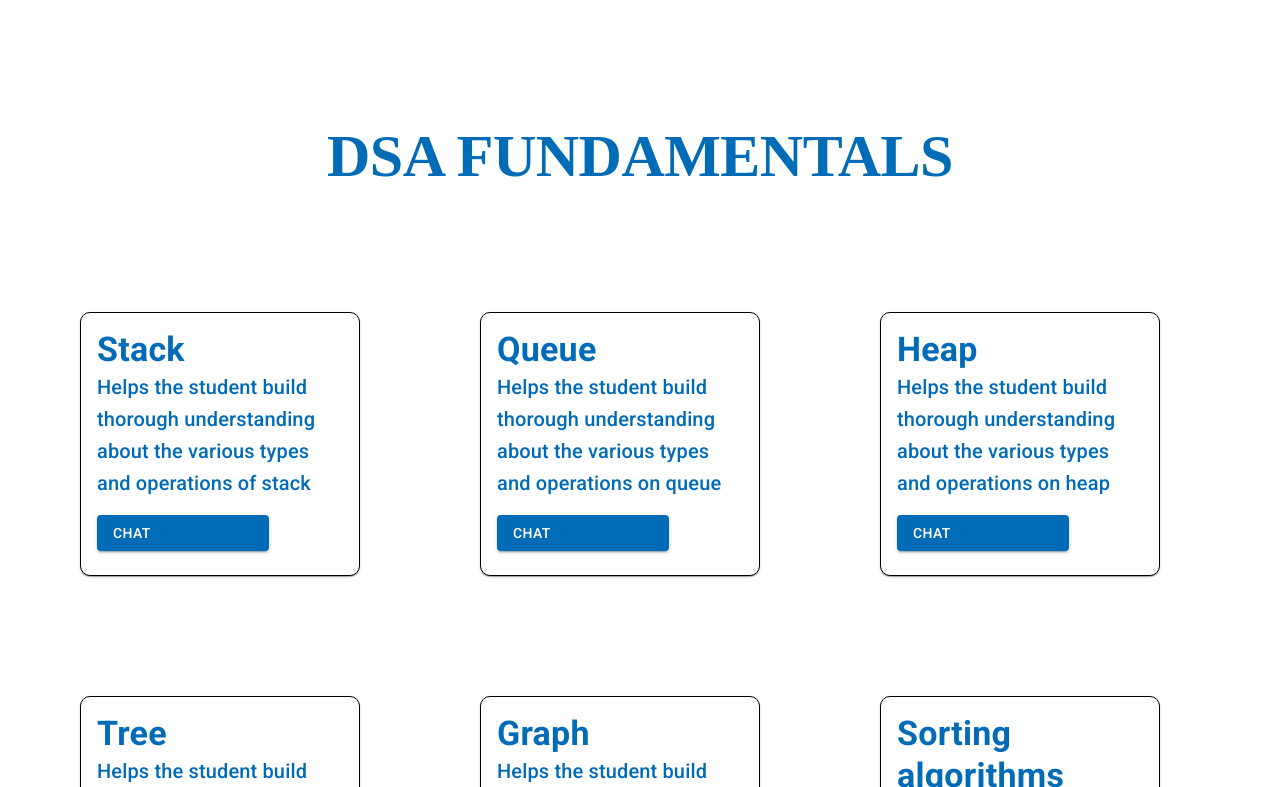
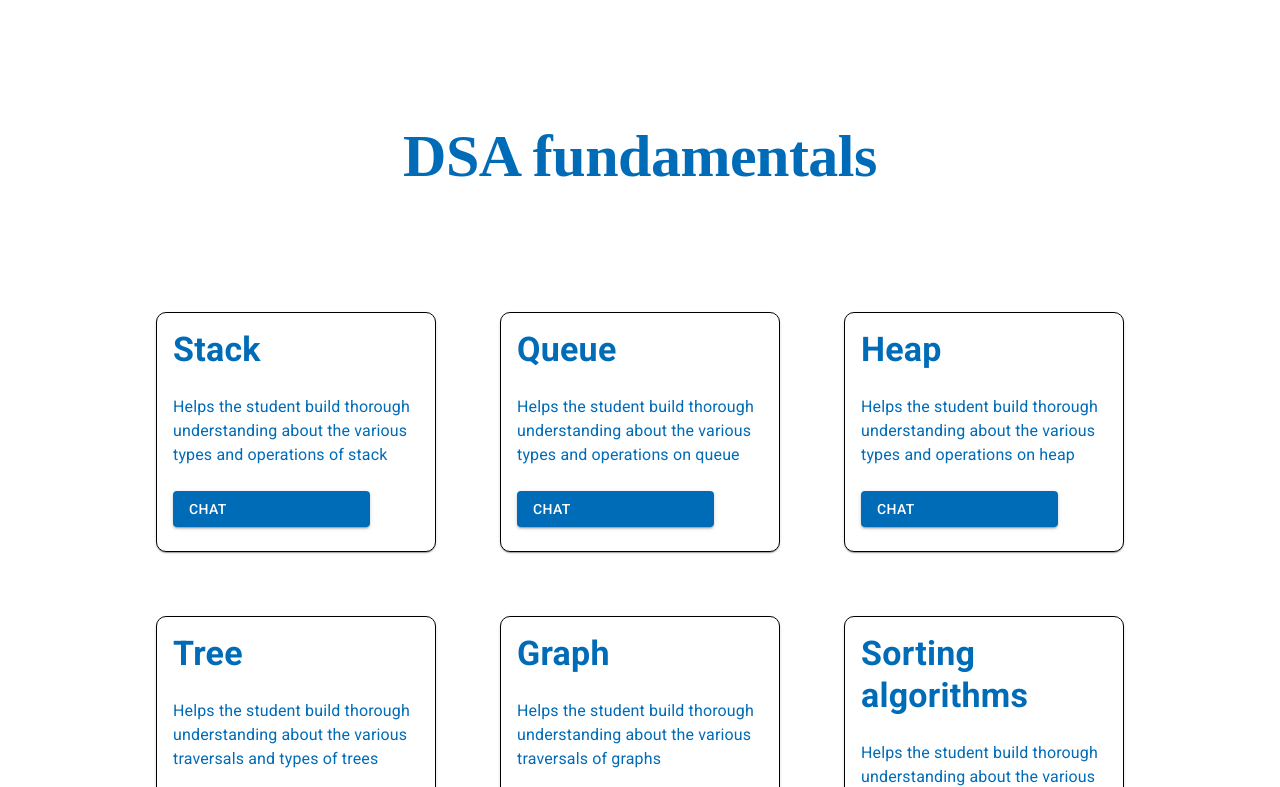
Before and after one commit to Xen14581/GenAIHack, a React (Create React App) app in the folder Frontend/: page / in a window 1280 px wide. Shown: the part 753-1540 px from the top of the page. Built offline with nearby package versions, Linux system fonts and the light colour scheme.

Commit message:
Card UI changes

```diff
--- a/Frontend/src/components/Card.jsx
+++ b/Frontend/src/components/Card.jsx
@@ -5,6 +5,7 @@ import {
   Button,
   Box,
   CardHeader,
+  Stack,
 } from "@mui/material";
 
 const DSACard = ({ title, content }) => {
@@ -16,7 +17,7 @@ const DSACard = ({ title, content }) => {
         flexWrap: "wrap",
         maxWidth: "25%",
         maxHeight: "100%",
-        border: "1px solid black",
+        border: "0.5px solid black",
         borderRadius: "10px",
         "&:hover": {
           backgroundColor: "#006CB8",
@@ -30,12 +31,13 @@ const DSACard = ({ title, content }) => {
         },
       }}
     >
-      <CardContent
-        sx={{
-          display: "flex",
-          flexDirection: "column",
-          padding: "5",
-        }}
+      <CardContent>
+        <Stack
+          spacing={3}
+          direction="column"
+          justifyContent={"center"}
+          alignItems={"flex-start"}
+          height={"100%"}
         >
           <Typography
             variant="h4"
@@ -51,7 +53,7 @@ const DSACard = ({ title, content }) => {
             {title}
           </Typography>
           <Typography
-          variant="h6"
+            variant="h7"
             sx={{
               wordBreak: "break-word",
               whiteSpace: "normal",
@@ -65,13 +67,14 @@ const DSACard = ({ title, content }) => {
           <Button
             variant="contained"
             sx={{
-            width: "70%",
+              width: "80%",
               justifyContent: "start",
               backgroundColor: "#006CB8",
             }}
           >
             Chat
           </Button>
+        </Stack>
       </CardContent>
     </Card>
   );
--- a/Frontend/src/pages/home.jsx
+++ b/Frontend/src/pages/home.jsx
@@ -72,10 +72,16 @@ const HomePage = () => {
             fontFamily: "Montserrat",
           }}
         >
-          DSA FUNDAMENTALS
+          DSA fundamentals
         </Typography>
       </Stack>
-      <Stack gap={15} direction={"row"} flexWrap={"wrap"} width={"100%"}>
+      <Stack
+        gap={8}
+        direction={"row"}
+        flexWrap={"wrap"}
+        width={"100%"}
+        justifyContent={"center"}
+      >
         <DSACard
           title={"Stack"}
           content={
```
Lines whose indentation alone changed are shown as unchanged.
